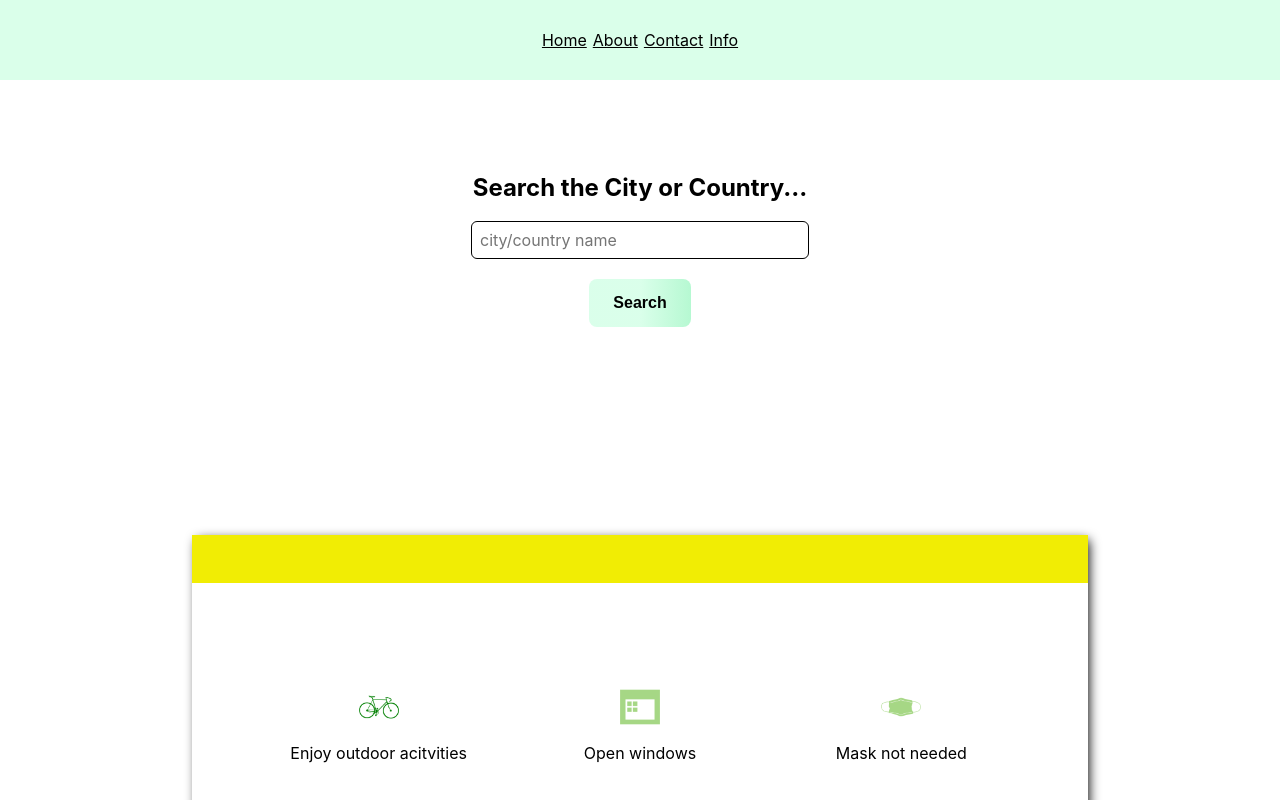
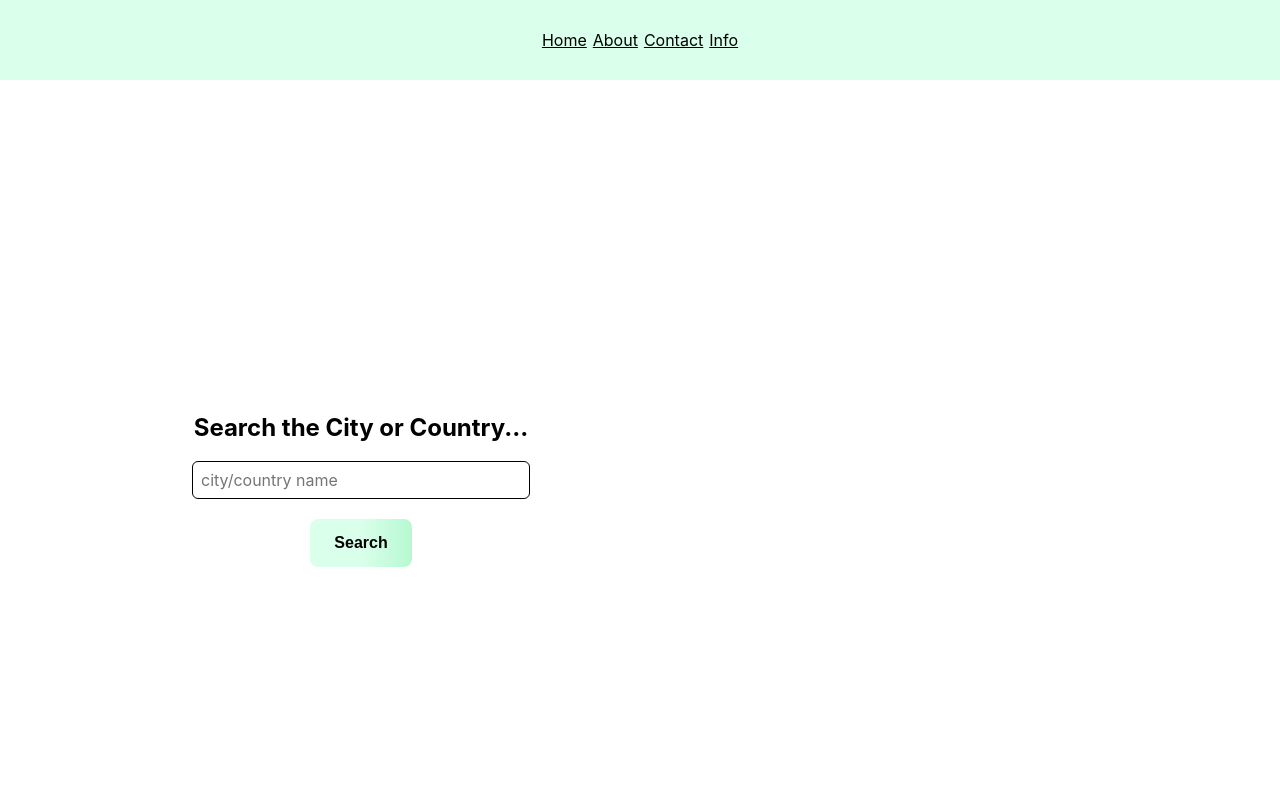
Before and after one commit to Majchrzak202/airQualityApp, a React (Create React App) app: page / in a window 1280 px wide. Shown: the top 800 px of the page. Built offline with nearby package versions, Linux system fonts and the light colour scheme; no server answers.

Commit message:
Little Style changes aplied to SearchBar

```diff
--- a/src/components/Search /SearchBar.js
+++ b/src/components/Search /SearchBar.js
@@ -1,5 +1,6 @@
 import "./SearchBar.css";
 import React, { useState } from "react";
+import { Box } from "@material-ui/core";
 
 const SearchBar = ({ searchHandler }) => {
   const [input, setInput] = useState("");
@@ -20,36 +21,33 @@ const SearchBar = ({ searchHandler }) => {
   };
 
   return (
-    <div className="form">
-      <h2>Search the City or Country...</h2>
-      <form>
-        <div className="input">
-          <input onChange={inputHandler} type="text" value={input} placeholder='city/country name' />
-        </div>
-        <div className="form-button">
-          <button onClick={citySearchHandler} className="button">
-            Search
-          </button>
-        </div>
-      </form>
-    </div>
-
-    /*  <section className="section-search">
-      <div className="searchbar">
+    <Box
+      style={{
+        display: "flex",
+        minHeight: "100vh",
+        justifyItems: "center",
+        alignItems: "center ",
+      }}
+    >
+      <div className="form">
+        <h2>Search the City or Country...</h2>
         <form>
-          <div className='input'>
+          <div className="input">
             <input
+              onChange={inputHandler}
+              type="text"
               value={input}
-              onChange={inputHandler}
-              placeholder="City name"
+              placeholder="city/country name"
             />
           </div>
-          <div className='form-button'>
-            <button className="button" onClick={citySearchHandler}>Search</button>
+          <div className="form-button">
+            <button onClick={citySearchHandler} className="button">
+              Search
+            </button>
           </div>
         </form>
       </div>
-    </section> */
+    </Box>
   );
 };
 
```
